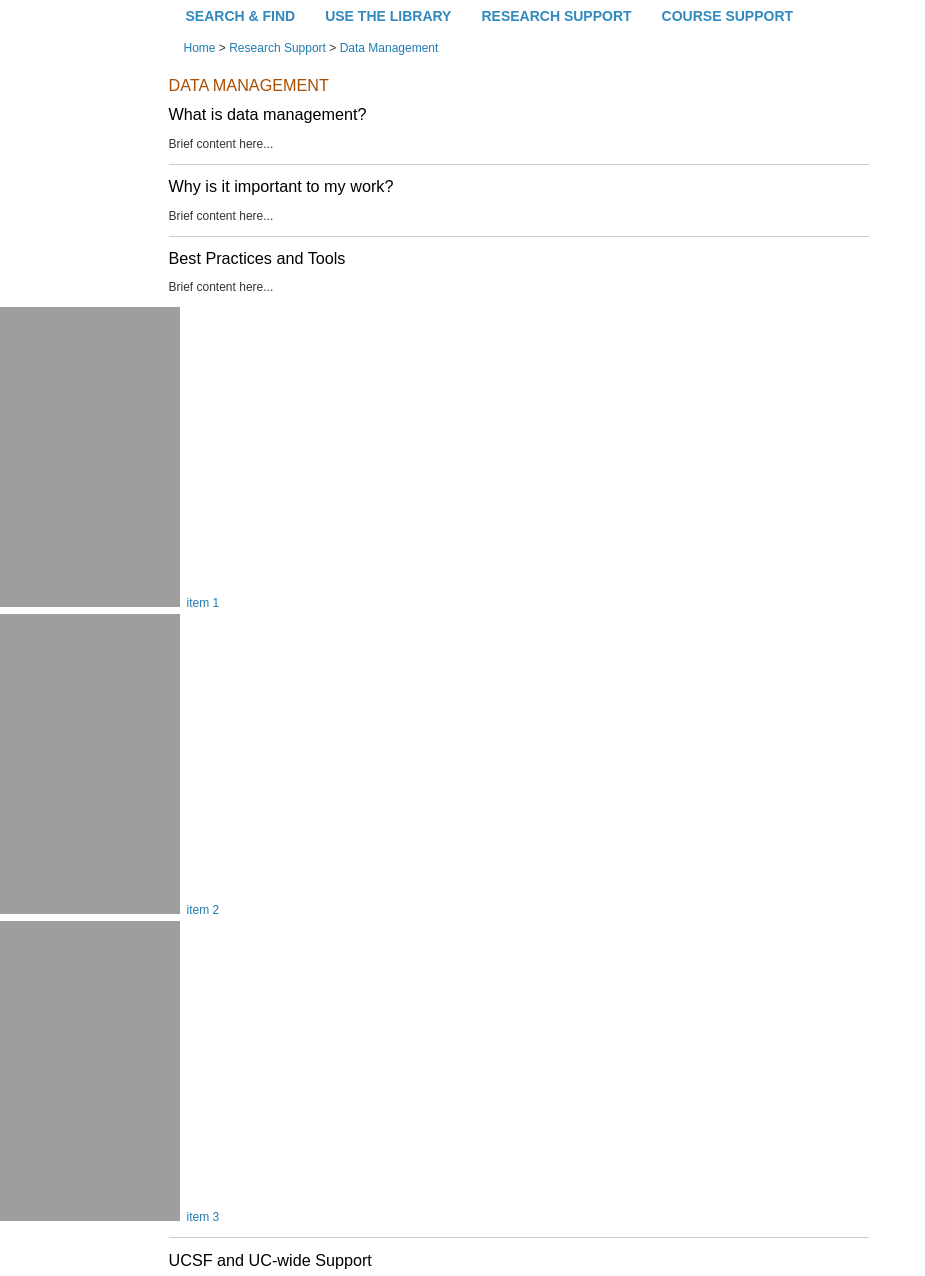
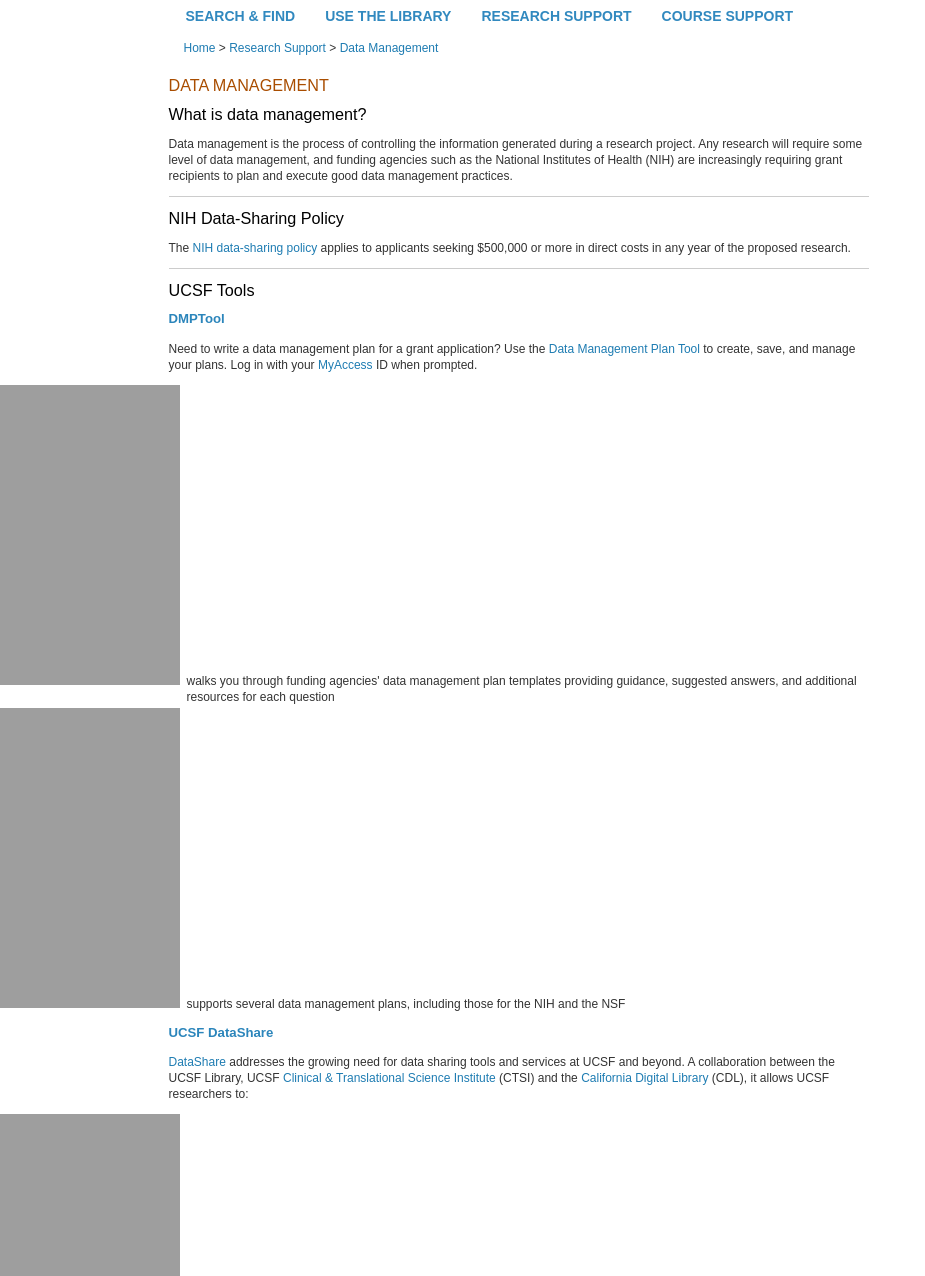
Before and after one commit to ucsf-ckm/library-menus, a Jekyll site: the page built from data-management/index.html, in a window 1280 px wide and 1400 px high, cut to the strip 124-1400 px from the top of the window. Shown: the whole strip, without its empty margins (0-925 px from the left). Built offline with Jekyll 4.4.1, drawn with Linux system fonts in a browser that asks for light colours; some of the changed text lies outside the part shown.

Commit message:
Add content

```diff
--- a/data-management/index.html
+++ b/data-management/index.html
@@ -31,7 +31,7 @@
             <div class="block-inner">
               <h2 class="title">What is data management?</h2>
               <div class="content">
-                <p>Brief content here...</p>
+                <p>Data management is the process of controlling the information generated during a research project. Any research will require some level of data management, and funding agencies such as the National Institutes of Health (NIH) are increasingly requiring grant recipients to plan and execute good data management practices.</p>
               </div>
             </div>
           </div>
@@ -40,9 +40,9 @@
           <div class="panel-pane">
             <div class="block-inner">
               <!-- more span stupidity, awesome -->
-              <h2 class="title">Why is it important to my work?</h2>
+              <h2 class="title">NIH Data-Sharing Policy</h2>
               <div class="content">
-                <p>Brief content here...</p>
+                <p>The <a href="http://grants.nih.gov/grants/policy/data_sharing/data_sharing_guidance.html">NIH data-sharing policy</a> applies to applicants seeking $500,000 or more in direct costs in any year of the proposed research.</p>
 
               </div>
             </div>
@@ -51,33 +51,39 @@
 
           <div class="panel-pane">
             <div class="block-inner">
-              <h2 class="title">Best Practices and Tools</h2>
+              <h2 class="title">UCSF Tools</h2>
               <div class="content">
-                <p>Brief content here...</p>
-                <ul>
-                  <li><a href="">item 1</a></li>
-                  <li><a href="">item 2</a></li>
-                  <li><a href="">item 3</a></li>
-                </ul>
+               <h3>DMPTool</h3>
+                <p>Need to write a data management plan for a grant application? Use the <a href="https://dmp.cdlib.org/">Data Management Plan Tool</a> to create, save, and manage your plans. Log in with your <a href="http://it.ucsf.edu/services/myaccess-sso/faqs">MyAccess</a> ID when prompted.</p>
+              <ul>
+<li>walks you through funding agencies' data management plan templates providing guidance, suggested answers, and additional resources for each question</li>
+<li>supports several data management plans, including those for the NIH and the NSF</li>
+</ul>
+             <h3>UCSF DataShare</h3>
+                <p><a href="http://datashare.ucsf.edu/xtf/search">DataShare</a> addresses the growing need for data sharing tools and services at UCSF and beyond. A collaboration between the UCSF Library, UCSF <a href="http://ctsi.ucsf.edu/">Clinical &amp; Translational Science Institute</a> (CTSI) and the <a href="http://www.cdlib.org/">California Digital Library</a> (CDL), it allows UCSF researchers to:</p>
+              <ul>
+<li>Upload, describe, and share data</li>
+<li>Discover, download, and reuse data</li>
+<li>Comply with a funder’s or publisher’s data sharing policy</li>
+<li>Participate in the growing open science movement</li>
+</ul>
+<p>Log in with your <a href="http://it.ucsf.edu/services/myaccess-sso/faqs">MyAccess</a> ID when prompted.</p>
               </div>
             </div>
           </div>
+
+
 
           <div class="panel-region-separator">&nbsp;</div>
 
           <div class="panel-pane">
             <div class="block-inner">
-              <h2 class="title">UCSF and UC-wide Support</h2>
+              <!--<h2 class="title">UCSF Support</h2>
               <div class="content">
                 <p>
-                  Brief content here...
+                  For more detailed information, see the <a href="http://guides.ucsf.edu/datamgmt">Data Management Guide</a>.
                 </p>
-                <ul>
-                  <li><a href="">item 1</a></li>
-                  <li><a href="">item 2</a></li>
-                  <li><a href="">item 3</a></li>
-                </ul>
-              </div>
+              </div> -->
             </div>
           </div>
         </div>
```
